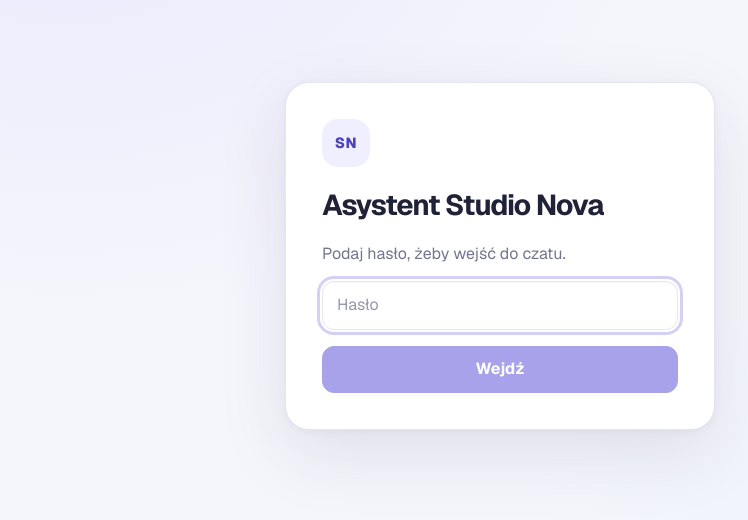
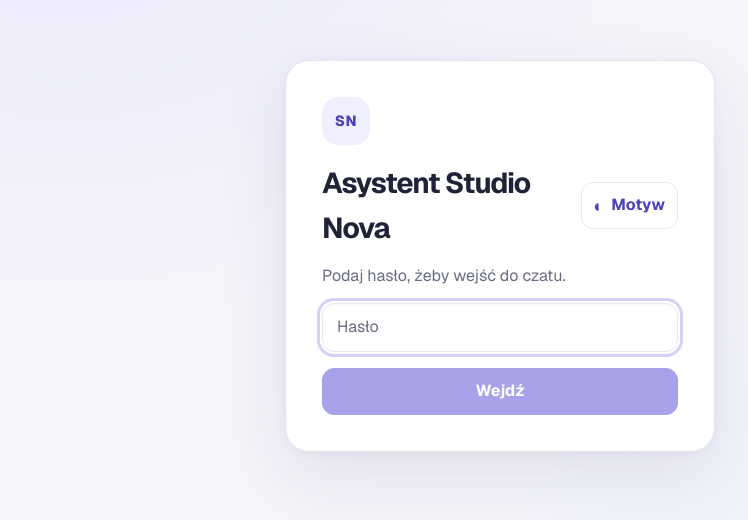
Before and after one commit to ivijan/laba-agent, a Next.js app: page / in a window 1280 px wide. Shown: the part 144-664 px from the top of the page, without its empty margins (140-888 px from the left). Built offline with nearby package versions, Linux system fonts and the light colour scheme; no server answers.

Commit message:
lesson 4 - add dark/light theming switcher

```diff
--- a/app/components/Chat.tsx
+++ b/app/components/Chat.tsx
@@ -5,6 +5,7 @@ import { useRouter } from "next/navigation";
 import { useChat } from "@ai-sdk/react";
 import { DefaultChatTransport, getToolName, isToolUIPart, type FileUIPart, type UIMessage } from "ai";
 import type { AgentMetadata, ImageResult } from "@/lib/tools";
+import { ThemeToggle } from "./ThemeProvider";
 
 type Analysis = {
   category: string;
@@ -258,9 +259,12 @@ export default function Chat({
             <p className="chat-intro">{intro}</p>
           </div>
         </div>
-        <button type="button" className="ghost" onClick={logout}>
-          Wyjdź
-        </button>
+        <div className="header-actions">
+          <ThemeToggle />
+          <button type="button" className="ghost" onClick={logout}>
+            Wyjdź
+          </button>
+        </div>
       </header>
 
       <div className="messages">
--- a/app/components/Login.tsx
+++ b/app/components/Login.tsx
@@ -2,6 +2,7 @@
 
 import { useState } from "react";
 import { useRouter } from "next/navigation";
+import { ThemeToggle } from "./ThemeProvider";
 
 export default function Login({ botName }: { botName: string }) {
   const router = useRouter();
@@ -29,7 +30,10 @@ export default function Login({ botName }: { botName: string }) {
 
   return (
     <form className="card login" onSubmit={submit}>
-      <h1>{botName}</h1>
+      <header className="login-header">
+        <h1>{botName}</h1>
+        <ThemeToggle />
+      </header>
       <p className="muted">Podaj hasło, żeby wejść do czatu.</p>
       <input
         type="password"
--- /dev/null
+++ b/app/components/ThemeProvider.tsx
@@ -0,0 +1,62 @@
+"use client";
+
+import { createContext, useContext, useEffect, useState, type ReactNode } from "react";
+
+type ThemePreference = "light" | "dark" | "system";
+
+const STORAGE_KEY = "studio-nova-theme";
+
+const ThemeContext = createContext<{ toggleTheme: () => void } | null>(null);
+
+export function ThemeProvider({ children }: { children: ReactNode }) {
+  const [theme, setTheme] = useState<ThemePreference>("system");
+  const [ready, setReady] = useState(false);
+
+  useEffect(() => {
+    const saved = window.localStorage.getItem(STORAGE_KEY);
+    if (saved === "light" || saved === "dark") setTheme(saved);
+    setReady(true);
+  }, []);
+
+  useEffect(() => {
+    if (!ready) return;
+
+    if (theme === "system") {
+      document.documentElement.removeAttribute("data-theme");
+      window.localStorage.removeItem(STORAGE_KEY);
+    } else {
+      document.documentElement.dataset.theme = theme;
+      window.localStorage.setItem(STORAGE_KEY, theme);
+    }
+  }, [ready, theme]);
+
+  function toggleTheme() {
+    const activeTheme =
+      theme === "system"
+        ? window.matchMedia("(prefers-color-scheme: dark)").matches
+          ? "dark"
+          : "light"
+        : theme;
+    setTheme(activeTheme === "dark" ? "light" : "dark");
+  }
+
+  return <ThemeContext.Provider value={{ toggleTheme }}>{children}</ThemeContext.Provider>;
+}
+
+export function ThemeToggle() {
+  const context = useContext(ThemeContext);
+  if (!context) throw new Error("ThemeToggle wymaga ThemeProvider.");
+
+  return (
+    <button
+      type="button"
+      className="ghost theme-toggle"
+      onClick={context.toggleTheme}
+      aria-label="Przełącz jasny lub ciemny motyw"
+      title="Przełącz jasny lub ciemny motyw"
+    >
+      <span aria-hidden="true">◐</span>
+      <span>Motyw</span>
+    </button>
+  );
+}
--- a/app/globals.css
+++ b/app/globals.css
@@ -1,14 +1,81 @@
 :root {
+  color-scheme: light;
   --bg: #f5f6fb;
   --card: #ffffff;
+  --input-bg: #ffffff;
+  --panel-bg: #fafaff;
+  --assistant-bg: #f8f8fc;
   --text: #202238;
-  --muted: #73768c;
+  --muted: #696c81;
   --accent: #6257d9;
   --accent-dark: #4b42bc;
   --accent-soft: #f0efff;
   --border: #e6e7f0;
+  --card-border: rgb(226 227 239 / 90%);
+  --tag-bg: #f0efff;
+  --tag-border: #dedcff;
+  --tag-text: #5148b5;
+  --chip-text: #4c4d63;
+  --placeholder: #696c81;
+  --hover-border: #c9c5ff;
   --error: #b93848;
+  --glow-one: rgb(226 224 255 / 58%);
+  --glow-two: rgb(230 237 255 / 68%);
   --shadow: 0 24px 70px rgb(38 34 87 / 10%), 0 2px 8px rgb(38 34 87 / 4%);
+}
+
+:root[data-theme="dark"] {
+  color-scheme: dark;
+  --bg: #11121a;
+  --card: #1b1c27;
+  --input-bg: #22232f;
+  --panel-bg: #20212e;
+  --assistant-bg: #232430;
+  --text: #f2f1fb;
+  --muted: #b9bacb;
+  --accent: #6257d9;
+  --accent-dark: #c0baff;
+  --accent-soft: #2a2746;
+  --border: #3a3b4b;
+  --card-border: #333442;
+  --tag-bg: #2d294c;
+  --tag-border: #514b7e;
+  --tag-text: #d2ceff;
+  --chip-text: #e1e0ed;
+  --placeholder: #b4b5c5;
+  --hover-border: #746bc0;
+  --error: #ff9aa3;
+  --glow-one: rgb(86 74 165 / 18%);
+  --glow-two: rgb(47 66 128 / 18%);
+  --shadow: 0 24px 70px rgb(0 0 0 / 36%), 0 2px 8px rgb(0 0 0 / 20%);
+}
+
+@media (prefers-color-scheme: dark) {
+  :root:not([data-theme="light"]) {
+    color-scheme: dark;
+    --bg: #11121a;
+    --card: #1b1c27;
+    --input-bg: #22232f;
+    --panel-bg: #20212e;
+    --assistant-bg: #232430;
+    --text: #f2f1fb;
+    --muted: #b9bacb;
+    --accent: #6257d9;
+    --accent-dark: #c0baff;
+    --accent-soft: #2a2746;
+    --border: #3a3b4b;
+    --card-border: #333442;
+    --tag-bg: #2d294c;
+    --tag-border: #514b7e;
+    --tag-text: #d2ceff;
+    --chip-text: #e1e0ed;
+    --placeholder: #b4b5c5;
+    --hover-border: #746bc0;
+    --error: #ff9aa3;
+    --glow-one: rgb(86 74 165 / 18%);
+    --glow-two: rgb(47 66 128 / 18%);
+    --shadow: 0 24px 70px rgb(0 0 0 / 36%), 0 2px 8px rgb(0 0 0 / 20%);
+  }
 }
 
 * {
@@ -23,8 +90,8 @@ body {
 body {
   margin: 0;
   background:
-    radial-gradient(ellipse at 16% 4%, rgb(226 224 255 / 58%), transparent 38rem),
-    radial-gradient(ellipse at 92% 95%, rgb(230 237 255 / 68%), transparent 34rem),
+    radial-gradient(ellipse at 16% 4%, var(--glow-one), transparent 38rem),
+    radial-gradient(ellipse at 92% 95%, var(--glow-two), transparent 34rem),
     var(--bg);
   color: var(--text);
   font-family: var(--font-geist-sans), system-ui, sans-serif;
@@ -64,12 +131,12 @@ input:focus-visible {
 
 button.ghost {
   border-color: var(--border);
-  background: #fff;
+  background: var(--card);
   color: var(--accent-dark);
 }
 
 button.ghost:hover:not(:disabled) {
-  border-color: #c9c5ff;
+  border-color: var(--hover-border);
   background: var(--accent-soft);
   box-shadow: none;
 }
@@ -86,13 +153,13 @@ input {
   padding: 11px 14px;
   border: 1px solid var(--border);
   border-radius: 12px;
-  background: #fff;
+  background: var(--input-bg);
   color: var(--text);
   box-shadow: inset 0 1px 2px rgb(32 34 56 / 3%);
 }
 
 input::placeholder {
-  color: #9698aa;
+  color: var(--placeholder);
 }
 
 .app {
@@ -108,7 +175,7 @@ input::placeholder {
   width: 100%;
   max-width: 900px;
   background: var(--card);
-  border: 1px solid rgb(226 227 239 / 90%);
+  border: 1px solid var(--card-border);
   border-radius: 24px;
   box-shadow: var(--shadow);
 }
@@ -126,6 +193,30 @@ input::placeholder {
   margin: 0;
   font-size: clamp(1.45rem, 4vw, 1.8rem);
   letter-spacing: -0.04em;
+}
+
+.login-header,
+.header-actions {
+  display: flex;
+  align-items: center;
+  gap: 9px;
+}
+
+.login-header {
+  justify-content: space-between;
+}
+
+.theme-toggle {
+  display: inline-flex;
+  align-items: center;
+  justify-content: center;
+  gap: 7px;
+  min-width: 44px;
+}
+
+.theme-toggle span:first-child {
+  font-size: 1.1rem;
+  line-height: 1;
 }
 
 .login::before {
@@ -146,6 +237,11 @@ input::placeholder {
 .login button {
   width: 100%;
   margin-top: 2px;
+}
+
+.login .theme-toggle {
+  width: auto;
+  margin-top: 0;
 }
 
 h1 {
@@ -186,7 +282,7 @@ h2 {
   gap: 20px;
   padding: 20px 28px;
   border-bottom: 1px solid var(--border);
-  background: rgb(255 255 255 / 94%);
+  background: var(--card);
 }
 
 .brand {
@@ -230,6 +326,10 @@ h2 {
   flex: 0 0 auto;
 }
 
+.header-actions {
+  flex: 0 0 auto;
+}
+
 .messages {
   min-height: 0;
   flex: 1;
@@ -268,13 +368,13 @@ h2 {
 
 .message.assistant {
   align-self: flex-start;
-  border-color: #ececf4;
+  border-color: var(--border);
   border-bottom-left-radius: 7px;
-  background: #f8f8fc;
+  background: var(--assistant-bg);
 }
 
 .message.user .small {
-  color: rgb(255 255 255 / 76%);
+  color: #fff;
 }
 
 .composer {
@@ -285,7 +385,7 @@ h2 {
   gap: 9px;
   padding: 15px 24px 12px;
   border-top: 1px solid var(--border);
-  background: #fff;
+  background: var(--card);
 }
 
 .composer input:not([type="file"]) {
@@ -305,7 +405,7 @@ h2 {
   padding: 10px 12px;
   border: 1px solid var(--border);
   border-radius: 14px;
-  background: #fafaff;
+  background: var(--panel-bg);
 }
 
 .attachment .thumb {
@@ -334,7 +434,7 @@ h2 {
   align-items: center;
   gap: 7px;
   padding: 0 24px 17px;
-  background: #fff;
+  background: var(--card);
 }
 
 .small {
@@ -352,10 +452,10 @@ h2 {
 
 .label {
   padding: 3px 9px;
-  border: 1px solid #dedcff;
+  border: 1px solid var(--tag-border);
   border-radius: 999px;
-  background: #f0efff;
-  color: #5148b5;
+  background: var(--tag-bg);
+  color: var(--tag-text);
   font-size: 0.74rem;
   font-weight: 650;
   line-height: 1.5;
@@ -392,7 +492,7 @@ h2 {
   padding: 4px 9px;
   border: 1px solid var(--border);
   border-radius: 999px;
-  background: #fff;
+  background: var(--input-bg);
   color: var(--accent-dark);
   font-size: 0.76rem;
   text-decoration: none;
@@ -455,8 +555,8 @@ button.chip {
   padding: 5px 10px;
   border-color: var(--border);
   border-radius: 999px;
-  background: #fff;
-  color: #4c4d63;
+  background: var(--input-bg);
+  color: var(--chip-text);
   font-size: 0.76rem;
   font-weight: 550;
   text-align: left;
@@ -464,7 +564,7 @@ button.chip {
 }
 
 button.chip:hover:not(:disabled) {
-  border-color: #c9c5ff;
+  border-color: var(--hover-border);
   background: var(--accent-soft);
   color: var(--accent-dark);
   box-shadow: none;
@@ -476,7 +576,7 @@ button.chip:hover:not(:disabled) {
   padding: 16px 18px;
   border: 1px solid var(--border);
   border-radius: 16px;
-  background: #fafaff;
+  background: var(--panel-bg);
 }
 
 .analysis dl {
@@ -598,7 +698,7 @@ button.chip:hover:not(:disabled) {
     padding: 13px 12px;
   }
 
-  .chat-header > button {
+  .header-actions button {
     min-height: 40px;
     padding: 8px 11px;
     font-size: 0.82rem;
--- a/app/layout.tsx
+++ b/app/layout.tsx
@@ -1,5 +1,6 @@
 import type { Metadata } from "next";
 import { Geist, Geist_Mono } from "next/font/google";
+import { ThemeProvider } from "./components/ThemeProvider";
 import "./globals.css";
 
 const geistSans = Geist({
@@ -20,7 +21,9 @@ export const metadata: Metadata = {
 export default function RootLayout({ children }: LayoutProps<"/">) {
   return (
     <html lang="pl" className={`${geistSans.variable} ${geistMono.variable}`}>
-      <body>{children}</body>
+      <body>
+        <ThemeProvider>{children}</ThemeProvider>
+      </body>
     </html>
   );
 }
```
